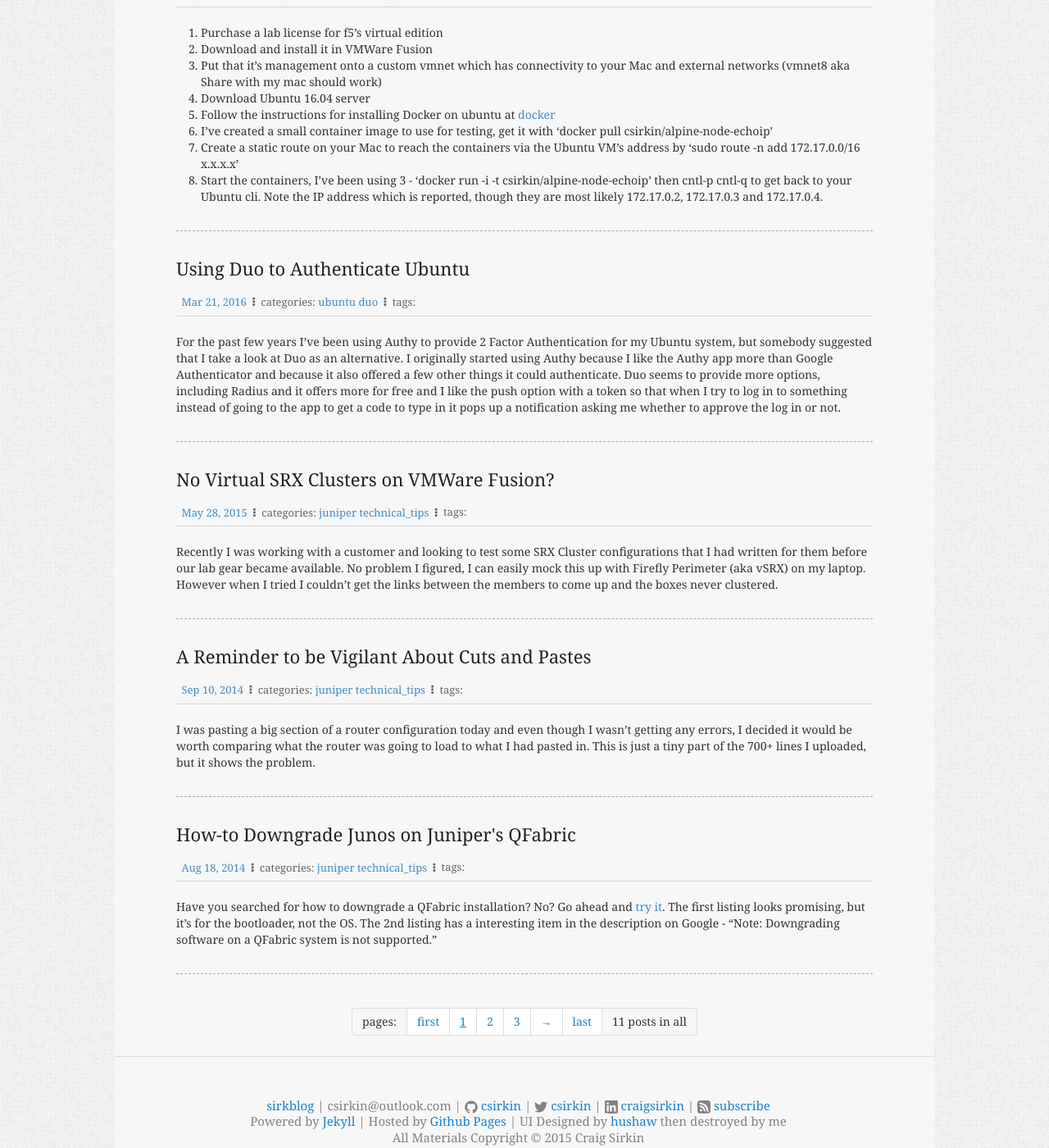
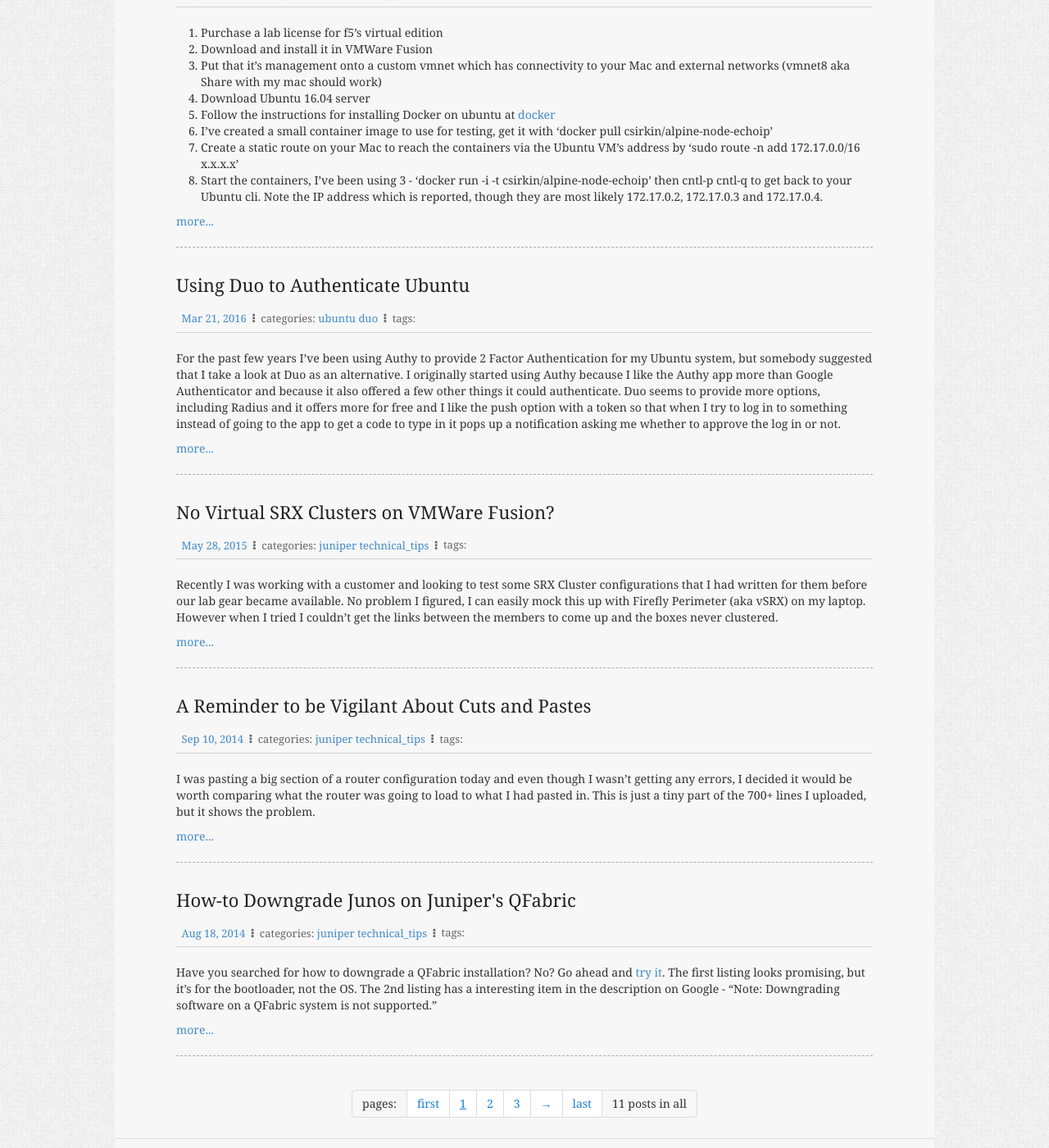
Before and after one commit to csirkin/csirkin.github.io, a Jekyll site: the page built from index.html, in a window 1280 px wide and 1400 px high, scrolled down 207 px. Shown: the whole window at 82% size. Built offline with Jekyll 4.4.1, drawn with Linux system fonts in a browser that asks for light colours; the list of posts is cut into pages by our own code.

Commit message:
Added the more... link

```diff
--- a/index.html
+++ b/index.html
@@ -27,7 +27,7 @@
         <span>
     </div>
     <div class="post-entry">
-    {{ post.excerpt }}
+    {{ post.excerpt }}<a href="{{ post.url }}">more...</a>
     </div>
 </div>
 {% endfor %}
```
